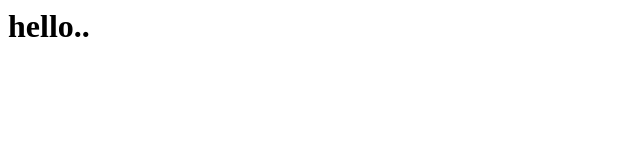
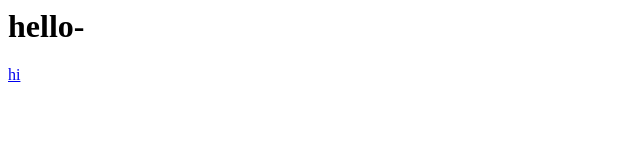
Before and after one commit to SY-ML/web2024, a plain HTML site: page index.html in a window 1280 px wide. Shown: the full height of the page, 0-640 px from the left. Drawn offline with Linux system fonts and the light colour scheme.

Commit message:
Update index.html

```diff
--- a/index.html
+++ b/index.html
@@ -1 +1,2 @@
-<h1> hello..</h1>
+<h1>hello-</h1>
+<a href="hi.html">hi</a>
```
